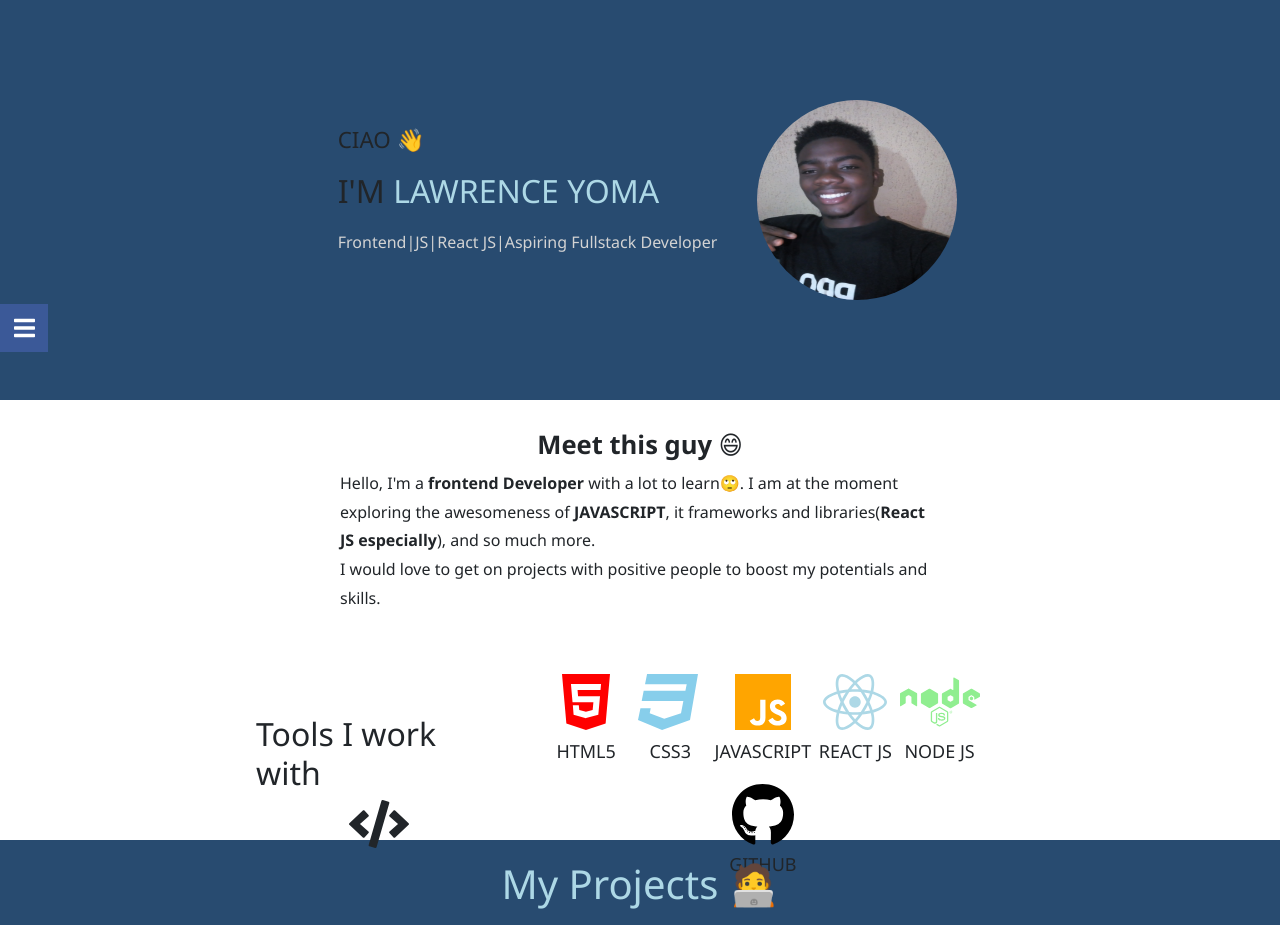
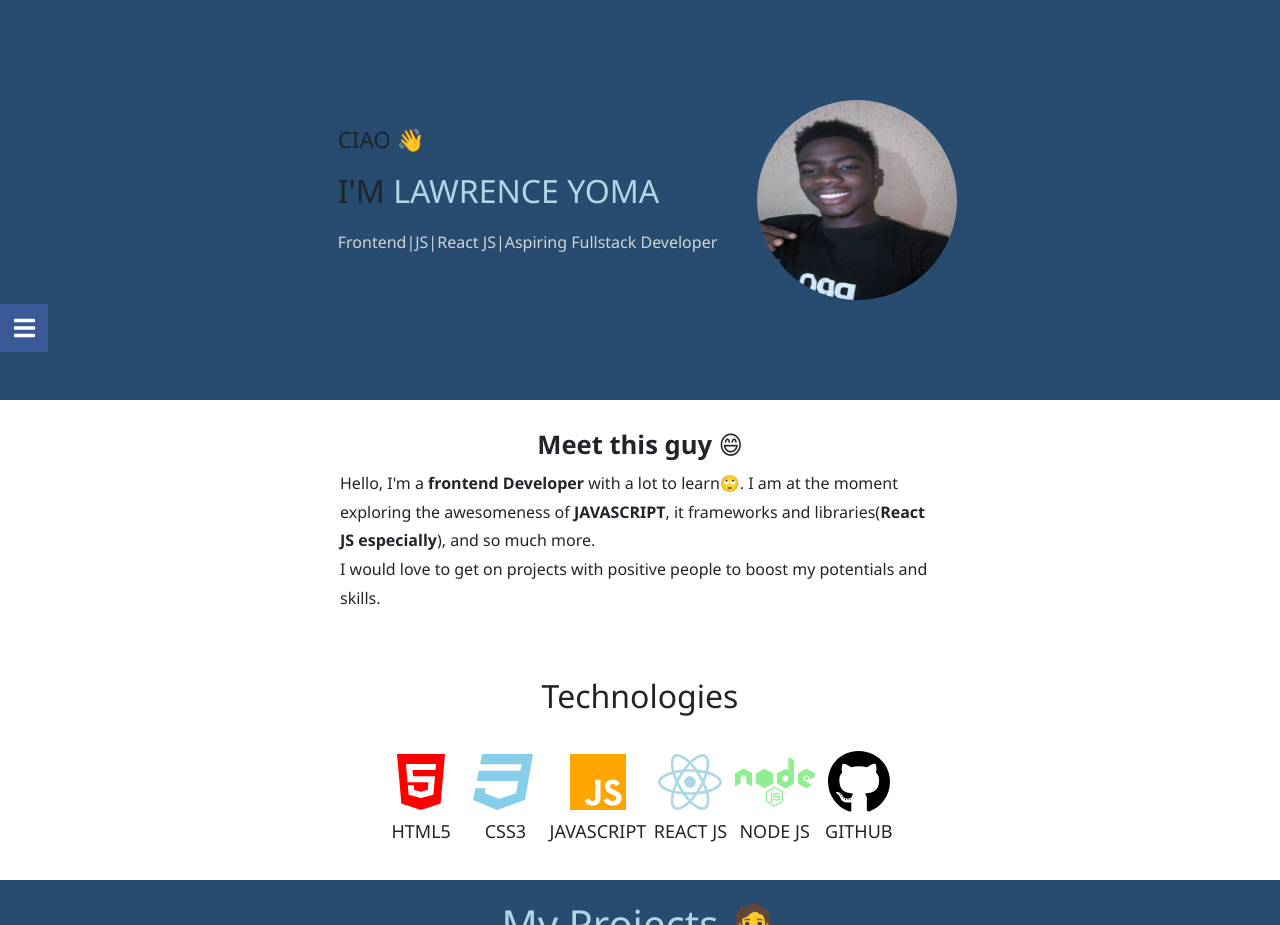
Before and after one commit to DevYoma/Portfolio, a plain HTML site: page index.html in a window 1280 px wide. Shown: the top 925 px of the page. Drawn offline with nearby package versions, Linux system fonts and the light colour scheme.

Commit message:
fixed an error

```diff
--- a/index.html
+++ b/index.html
@@ -44,11 +44,10 @@
             </div>
             <div class="about__techstack">
                 <div class="about__techstack__svg">
-                    <h2>Tools I work with</h2>
-                    <!-- <img src="./undraw_fingerprint_swrc.svg" alt="SVG"> -->
-                    <center>
-                        <i class="fas fa-code fa-3x fa-fw"></i>
-                    </center>
+                    <!-- <h2>Tools I work with</h2> -->
+                    <div class="about__tech">
+                        <h2>Technologies</h2>
+                    </div">
 
                 </div>
                 <div class="about__skills">
--- a/styles/style.css
+++ b/styles/style.css
@@ -175,10 +175,19 @@ section{
     margin: 0 auto;
 }
 
-.about__techstack__svg > h2 {
-    font-size: 600;
+.about__tech{
+    display: flex;
+    align-items: center;
+    justify-content: center;
+    /* background: red; */
+    height: 10vh;
+    margin: 0 auto;
+    text-align: center;
 }
 
+.about__tech > p{
+    font-size: 18px;
+}
 
 
 .about__skills{
@@ -229,6 +238,7 @@ section{
     background: rgb(40, 75, 112);
     padding: 20px 0;
     overflow: hidden;
+    margin-top: 10vh;
 }
 
 .projects > h1 {
```
